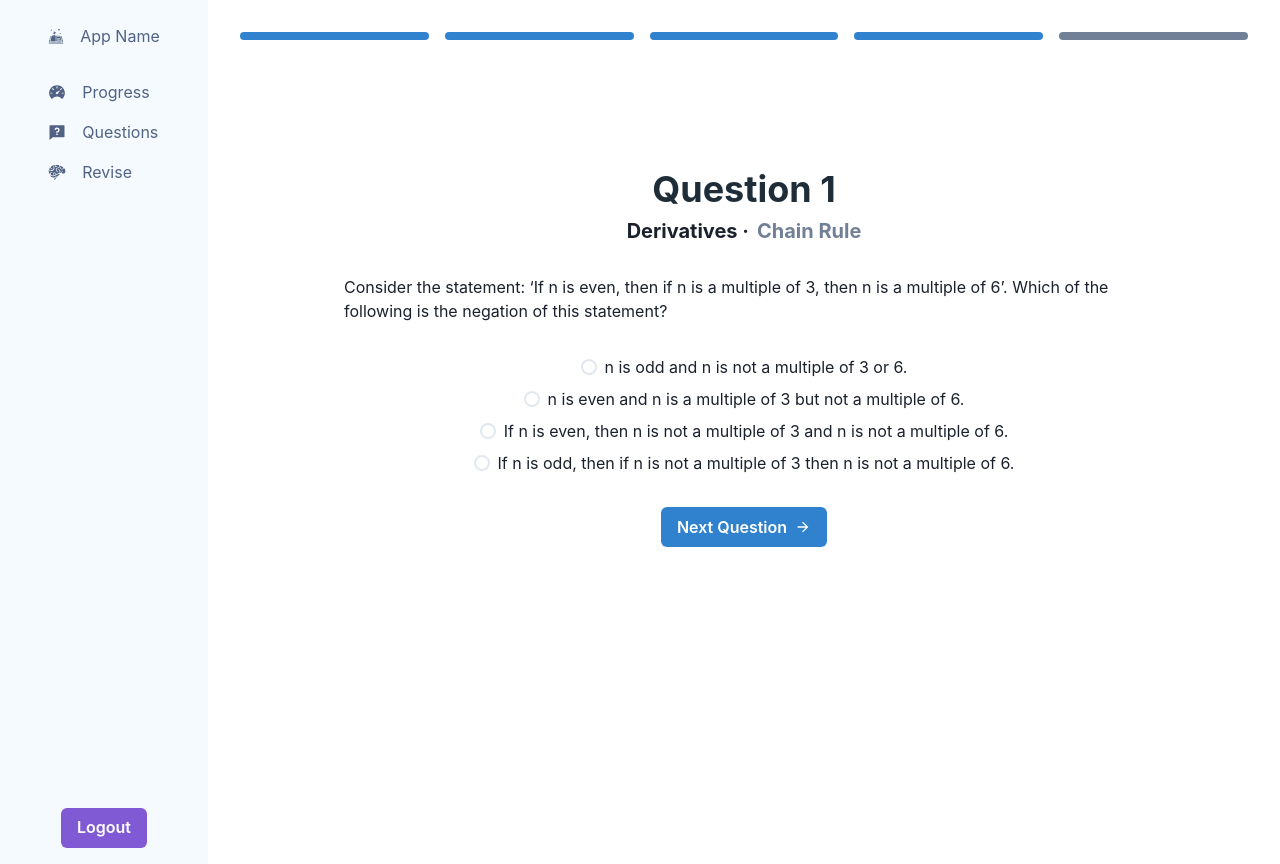
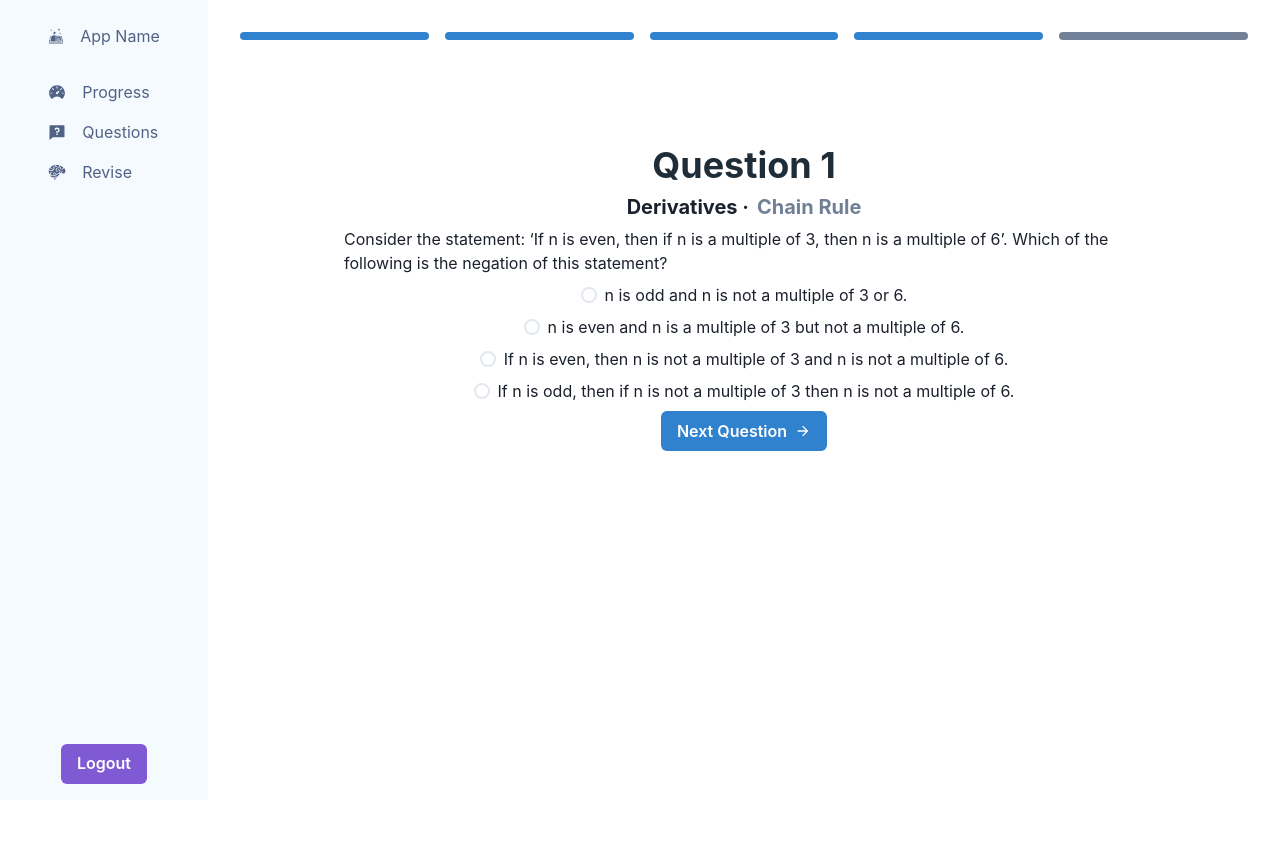
Before and after one commit to TrollTown/StudyMetrics, a Next.js app in the folder frontend/: page /revise in a window 1280 px wide. After the commit the page ends 800 px from the top, so only its background shows below. Built offline with nearby package versions, Linux system fonts and the light colour scheme; no server answers.

Commit message:
removed layout

```diff
--- a/frontend/components/Sidebar.js
+++ b/frontend/components/Sidebar.js
@@ -40,6 +40,7 @@ function Sidebar({ userType }) {
       minH="100%"
       p={4}
       justifyContent="space-between"
+      position="sticky"
     >
       <Stack color="#516284" spacing="1em" mt="0.5em">
         <HStack mb="1em" align="center" spacing="1em">
--- a/frontend/pages/questions/next/[qID].js
+++ b/frontend/pages/questions/next/[qID].js
@@ -1,12 +1,11 @@
 import { useRouter } from "next/router";
-import Layout from "../../../components/Layout";
 
 export default function next() {
   const router = useRouter();
   const { qID } = router.query;
   if (router.isReady) {
-      router.push(`/questions/${qID}`);
+    router.push(`/questions/${qID}`);
   }
 
-  return <></>
+  return <></>;
 }
--- a/frontend/pages/revise.js
+++ b/frontend/pages/revise.js
@@ -52,11 +52,7 @@ export default function Revise() {
 
   return (
     <StudentLayout>
-      <VStack
-        style={{ minWidth: "calc(100vw - 17em)" }}
-        minH="100vh"
-        spacing="2em"
-      >
+      <VStack style={{ minWidth: "calc(100vw - 17em)" }}>
         <HStack
           justify="spaceAround"
           align="stretch"
```
